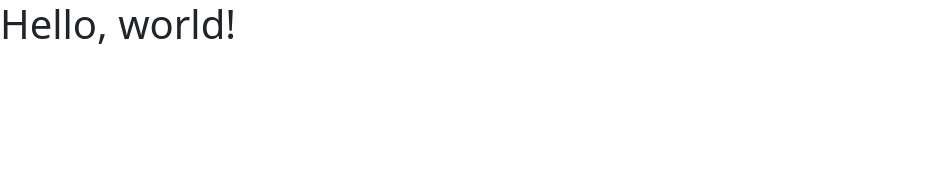
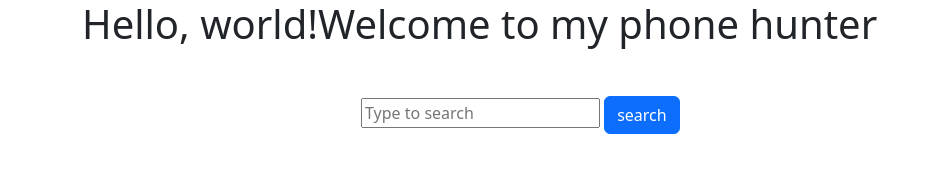
Before and after one commit to Mahmudul-Hasan-dev/phone-hunter-api, a plain HTML site: page index.html in a window 1280 px wide. Shown: the whole page, without its empty margins (0-937 px from the left). Drawn offline with nearby package versions, Linux system fonts and the light colour scheme; no server answers.

Commit message:
done search result

```diff
--- a/index.html
+++ b/index.html
@@ -4,13 +4,40 @@
 <head>
     <meta charset="utf-8">
     <meta name="viewport" content="width=device-width, initial-scale=1">
-    <title>Bootstrap demo</title>
+    <title>Phone hunter</title>
     <link href="https://cdn.jsdelivr.net/npm/bootstrap@5.3.0-alpha3/dist/css/bootstrap.min.css" rel="stylesheet"
         integrity="sha384-KK94CHFLLe+nY2dmCWGMq91rCGa5gtU4mk92HdvYe+M/SXH301p5ILy+dN9+nJOZ" crossorigin="anonymous">
 </head>
 
-<body>
-    <h1>Hello, world!</h1>
+<body class="container">
+    <header>
+        <h1>Hello, world!Welcome to my phone hunter</h1>
+    </header>
+    <main class="conatainer">
+        <section class="my-5">
+            <div class="w-50 mx-auto">
+                <input id="search-input" type="text" placeholder="Type to search">
+                <button id="btn-search" class="btn btn-primary">search</button>
+            </div>
+        </section>
+        <section>
+            <div id="phoneContainer" class="row row-cols-1 row-cols-md-3 g-4">
+
+                <!-- <div class="row row-cols-1 row-cols-md-3 g-4">
+                    <div class="col">
+                        <div class="card">
+                            <img src="..." class="card-img-top" alt="...">
+                            <div class="card-body">
+                                <h5 class="card-title">Card title</h5>
+                                <p class="card-text">This is a longer card with supporting text below as a natural
+                                    lead-in to additional content. This content is a little bit longer.</p>
+                            </div>
+                        </div>
+                    </div>
+                </div> -->
+            </div>
+        </section>
+    </main>
     <script src="https://cdn.jsdelivr.net/npm/bootstrap@5.3.0-alpha3/dist/js/bootstrap.bundle.min.js"
         integrity="sha384-ENjdO4Dr2bkBIFxQpeoTz1HIcje39Wm4jDKdf19U8gI4ddQ3GYNS7NTKfAdVQSZe"
         crossorigin="anonymous"></script>
```
